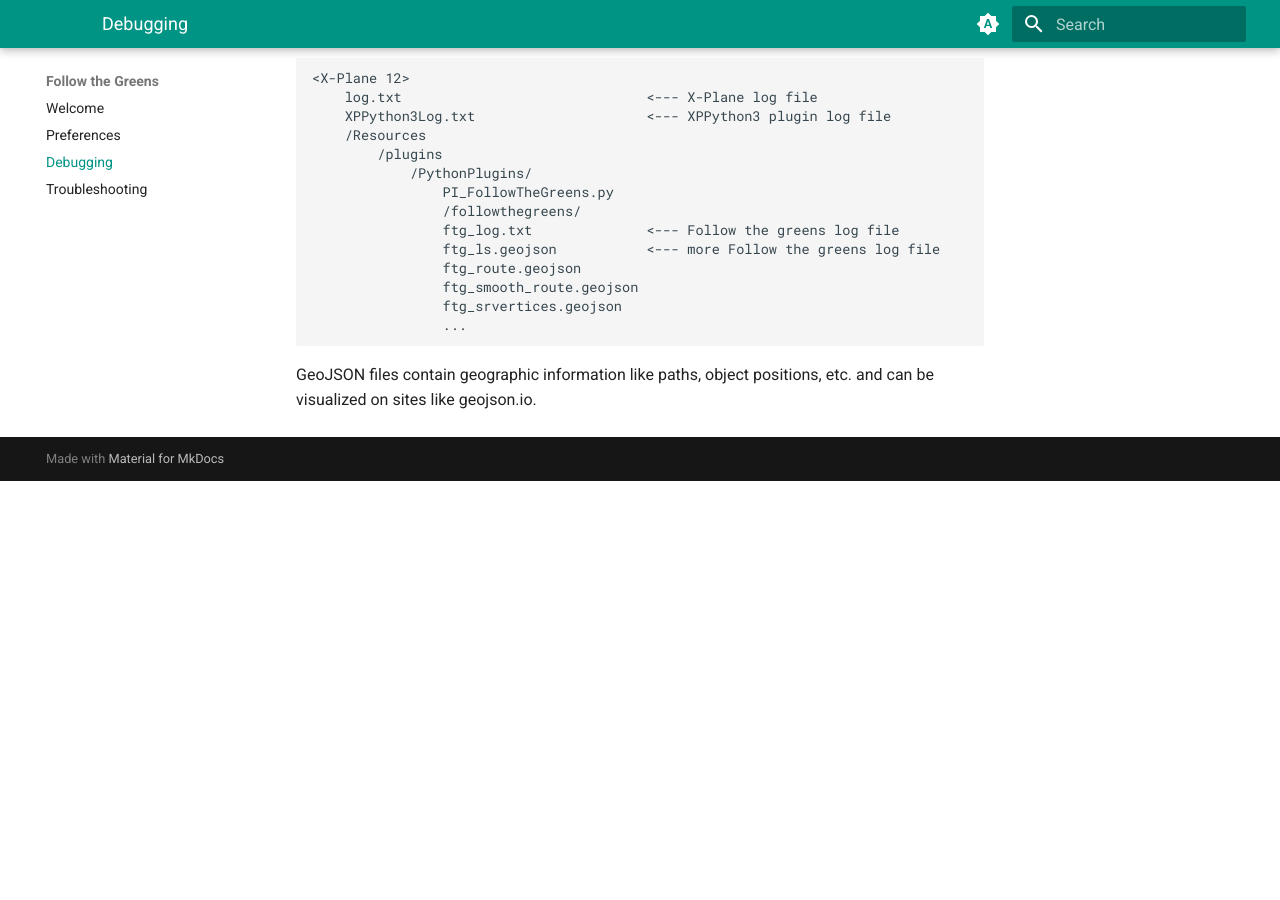
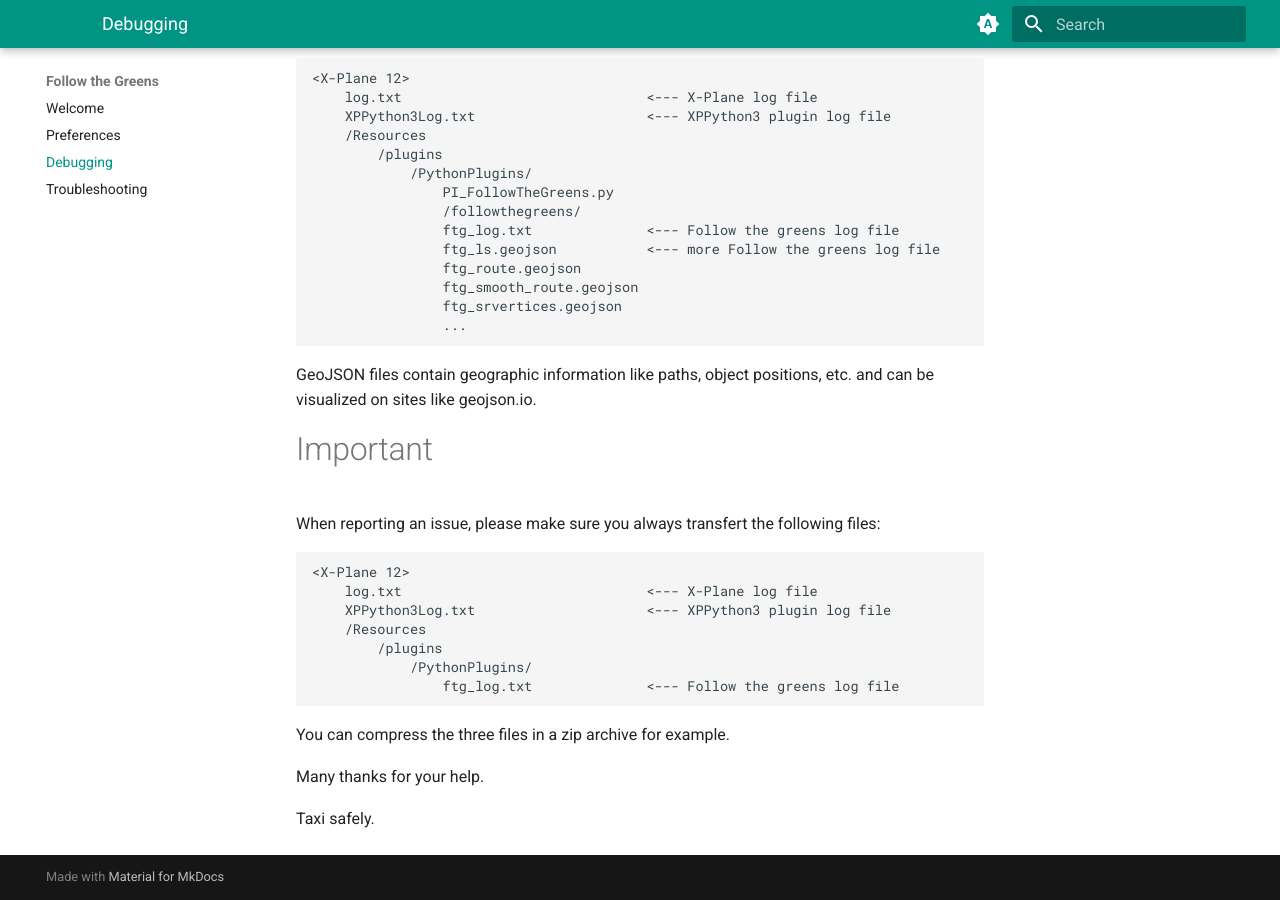
Before and after one commit to devleaks/followthegreens, an MkDocs documentation site: the page built from docs/debug.md, in a window 1280 px wide and 900 px high, scrolled down 684 px. Built offline with MkDocs 1.6.1 and Material for MkDocs 9.7.7, drawn with Linux system fonts in a browser that asks for light colours; before the commit the page ends 1165 px from its top, so only the background shows below that.

Commit message:
updated documentation

````diff
--- a/docs/debug.md
+++ b/docs/debug.md
@@ -47,3 +47,23 @@
 
 GeoJSON files contain geographic information like paths, object positions, etc.
 and can be visualized on sites like geojson.io.
+
+# Important
+
+When reporting an issue, please make sure you always transfert the following files:
+
+```
+<X-Plane 12>
+    log.txt                              <--- X-Plane log file
+    XPPython3Log.txt                     <--- XPPython3 plugin log file
+    /Resources
+        /plugins
+            /PythonPlugins/
+                ftg_log.txt              <--- Follow the greens log file
+```
+
+You can compress the three files in a zip archive for example.
+
+Many thanks for your help.
+
+Taxi safely.
````
Also changed, not shown: docs/preferences.md (+33 -12 lines).
